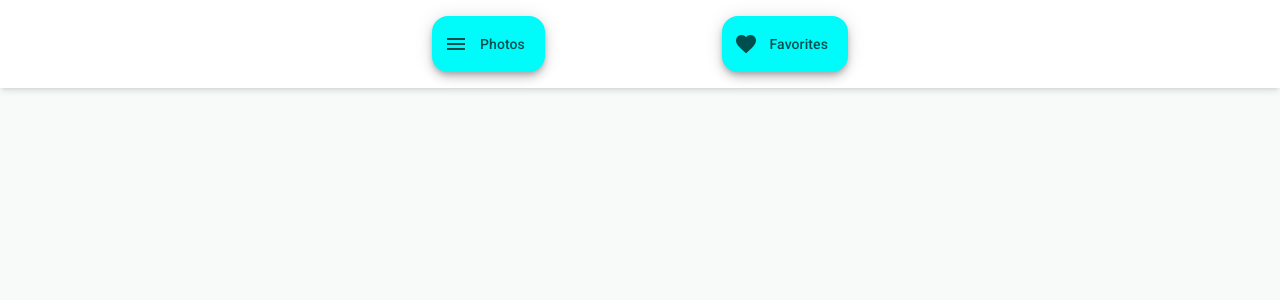
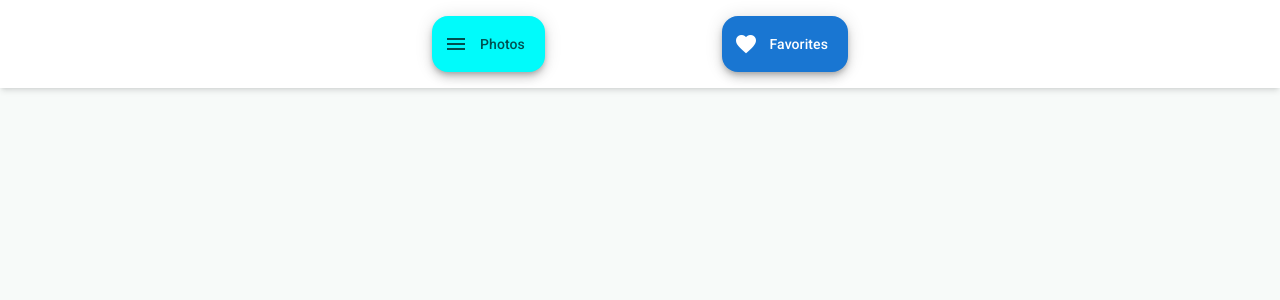
Before and after one commit to pantpap/photstream, an Angular app: page /photos/1 in a window 1280 px wide. Shown: the top 300 px of the page. Built offline with nearby package versions, Linux system fonts and the light colour scheme.

Commit message:
feat(header): handle active button when we navigate to single-photo-list

```diff
--- a/src/app/components/shared/header/header.html
+++ b/src/app/components/shared/header/header.html
@@ -8,7 +8,7 @@
         Photos
       </button>
       <button routerLink="favorites"
-              routerLinkActive="active-btn"
+              [class.active-btn]="isFavoritesContext()"
               matFab extended>
         <mat-icon>favorite</mat-icon>
         Favorites
--- a/src/app/components/shared/header/header.ts
+++ b/src/app/components/shared/header/header.ts
@@ -1,7 +1,9 @@
-import {ChangeDetectionStrategy, Component} from '@angular/core';
+import {ChangeDetectionStrategy, Component, computed, inject} from '@angular/core';
 import {MatFabButton} from '@angular/material/button';
 import {MatIcon} from '@angular/material/icon';
-import {RouterLink, RouterLinkActive} from '@angular/router';
+import {NavigationEnd, Router, RouterLink, RouterLinkActive} from '@angular/router';
+import {toSignal} from '@angular/core/rxjs-interop';
+import {filter, map, startWith} from 'rxjs';
 
 @Component({
   selector: 'app-header',
@@ -16,8 +18,19 @@ import {RouterLink, RouterLinkActive} from '@angular/router';
   changeDetection: ChangeDetectionStrategy.OnPush
 })
 export class Header {
+  private readonly router = inject(Router);
 
-  onButtonClicked() {
-    console.log('clicked')
-  }
+  private currentUrl = toSignal(
+    this.router.events.pipe(
+      filter((e): e is NavigationEnd => e instanceof NavigationEnd),
+      map(e => e.urlAfterRedirects),
+      startWith(this.router.url)
+    ),
+    { initialValue: this.router.url }
+  );
+
+  readonly isFavoritesContext = computed(() => {
+    const url = this.currentUrl();
+    return url.startsWith('/favorites') || url.startsWith('/photos/');
+  });
 }
--- a/src/app/services/fetch-photo-list.ts
+++ b/src/app/services/fetch-photo-list/fetch-photo-list.ts
@@ -1,7 +1,7 @@
 import {inject, Injectable} from '@angular/core';
 import {HttpClient, HttpResponse} from '@angular/common/http';
 import {delay, forkJoin, map, Observable, of, switchMap} from 'rxjs';
-import {Photo} from '../interfaces/photo';
+import {Photo} from '../../interfaces/photo';
 
 @Injectable({
   providedIn: 'root'
```
Also changed, not shown: 1 other file (tests, documents, lock files or other folders).
